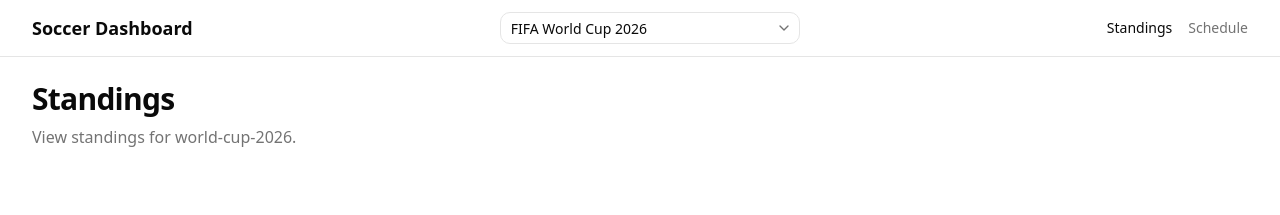
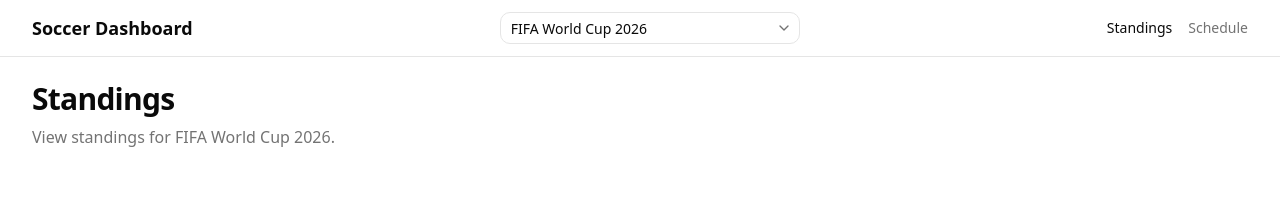
Before and after one commit to daniyal-h/soccer-tournament-dashboard, a React (Vite) app in the folder frontend/: page / in a window 1280 px wide. Shown: the top 215 px of the page. Built offline with nearby package versions, Linux system fonts and the light colour scheme.

Commit message:
refactor: extract tournaments as a constant

```diff
--- a/frontend/src/components/layout/TournamentSelector.tsx
+++ b/frontend/src/components/layout/TournamentSelector.tsx
@@ -8,29 +8,25 @@ import {
   ComboboxList,
 } from '@/components/ui/combobox';
 
-const tournaments = [
-  { id: 'world-cup-2026', label: 'FIFA World Cup 2026' },
-  { id: 'uefa-champions-league', label: 'UEFA Champions League' },
-  { id: 'copa-america', label: 'Copa America' },
-];
+import { TOURNAMENTS } from '@/constants/tournaments';
 
 const TournamentSelector = () => {
   const { selectedTournamentId, setSelectedTournamentId } = useTournament();
 
   const selectedTournament =
-    tournaments.find((tournament) => tournament.id === selectedTournamentId) ?? tournaments[0];
+    TOURNAMENTS.find((tournament) => tournament.id === selectedTournamentId) ?? TOURNAMENTS[0];
 
   return (
     <div className="w-full md:w-55 lg:w-75">
       <Combobox
-        items={tournaments.map((tournament) => tournament.label)}
+        items={TOURNAMENTS.map((tournament) => tournament.label)}
         value={selectedTournament.label}
         onValueChange={(label) => {
           if (!label) {
             return;
           }
 
-          const tournament = tournaments.find((item) => item.label === label);
+          const tournament = TOURNAMENTS.find((item) => item.label === label);
 
           if (tournament) {
             setSelectedTournamentId(tournament.id);
@@ -43,7 +39,7 @@ const TournamentSelector = () => {
 
           <ComboboxList>
             {(label) => {
-              const tournament = tournaments.find((item) => item.label === label);
+              const tournament = TOURNAMENTS.find((item) => item.label === label);
 
               if (!tournament) {
                 return null;
--- a/frontend/src/components/pages/Standings.tsx
+++ b/frontend/src/components/pages/Standings.tsx
@@ -1,14 +1,17 @@
-import { useTournament } from "@/context/TournamentContext";
+import { getTournamentById } from '@/constants/tournaments';
+import { useTournament } from '@/context/TournamentContext';
 
 const Standings = () => {
   const { selectedTournamentId } = useTournament();
+
+  const selectedTournament = getTournamentById(selectedTournamentId);
 
   return (
     <section className="space-y-2">
       <h1 className="text-3xl font-bold tracking-tight">Standings</h1>
 
       <p className="text-muted-foreground">
-        View standings for {selectedTournamentId}.
+        View standings for {selectedTournament?.label ?? 'the selected tournament'}.
       </p>
     </section>
   );
--- /dev/null
+++ b/frontend/src/constants/tournaments.ts
@@ -0,0 +1,16 @@
+export type Tournament = {
+  id: string;
+  label: string;
+};
+
+export const TOURNAMENTS: Tournament[] = [
+  { id: 'world-cup-2026', label: 'FIFA World Cup 2026' },
+  { id: 'uefa-champions-league', label: 'UEFA Champions League' },
+  { id: 'copa-america', label: 'Copa America' },
+];
+
+export const DEFAULT_TOURNAMENT_ID = 'world-cup-2026';
+
+export const getTournamentById = (tournamentId: string) => {
+  return TOURNAMENTS.find((tournament) => tournament.id === tournamentId);
+};
--- a/frontend/src/context/TournamentContext.tsx
+++ b/frontend/src/context/TournamentContext.tsx
@@ -1,11 +1,10 @@
 import { createContext, useContext, useEffect, useMemo, useState, type ReactNode } from 'react';
+import { DEFAULT_TOURNAMENT_ID } from '@/constants/tournaments';
 
 interface TournamentContextValue {
   selectedTournamentId: string;
   setSelectedTournamentId: (tournamentId: string) => void;
 }
-
-const DEFAULT_TOURNAMENT_ID = 'world-cup-2026';
 
 const TournamentContext = createContext<TournamentContextValue | undefined>(undefined);
 
```
Also changed, not shown: 1 other file (tests, documents, lock files or other folders).
